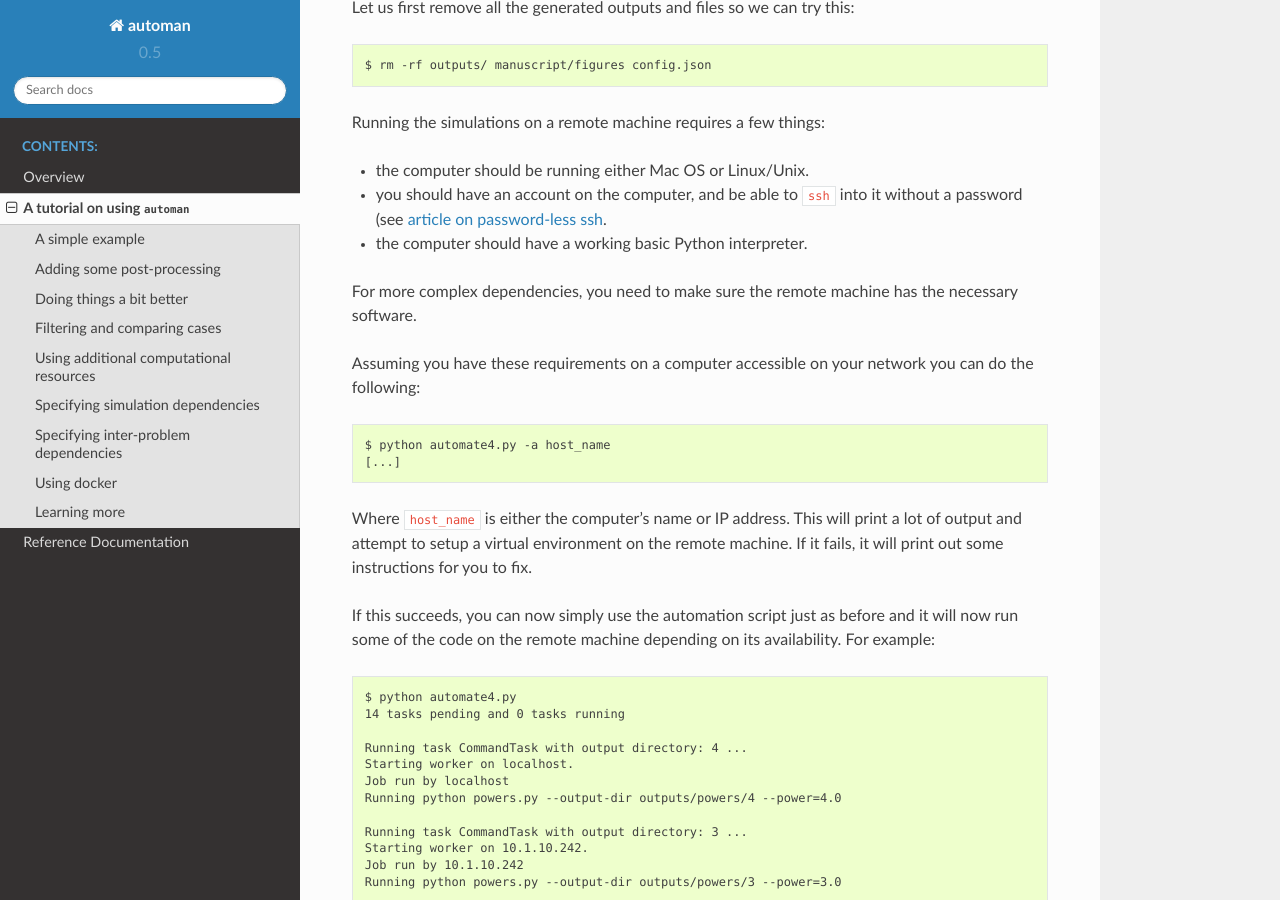
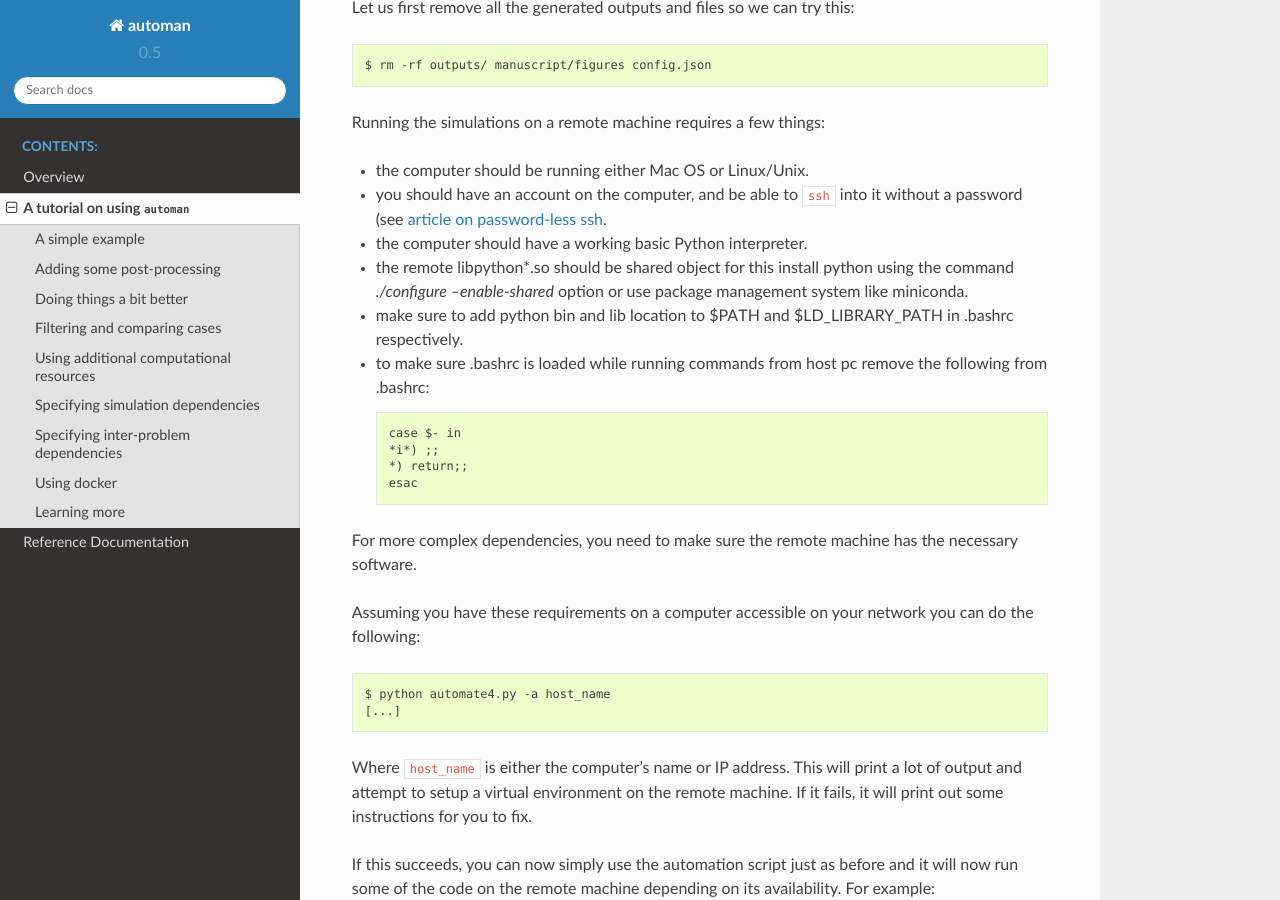
Before and after one commit to pypr/automan, a Sphinx documentation site: the page built from docs/source/tutorial.rst, in a window 1280 px wide and 900 px high, scrolled down 9901 px. Built offline with Sphinx 7.4.7 and the Read the Docs theme 2.0.0, drawn with Linux system fonts in a browser that asks for light colours.

Commit message:
Update tutorial.rst
added few points in adding computational resources

```diff
--- a/docs/source/tutorial.rst
+++ b/docs/source/tutorial.rst
@@ -477,6 +477,14 @@ Running the simulations on a remote machine requires a few things:
   without a password (see `article on password-less ssh
   <http://askubuntu.com/questions/46930/how-can-i-set-up-password-less-ssh-login>`_.
 - the computer should have a working basic Python interpreter.
+- the remote libpython*.so should be shared object for this install python using the command `./configure --enable-shared`       option or use package management system like miniconda.
+- make sure to add python bin and lib location to $PATH and $LD_LIBRARY_PATH in .bashrc respectively.
+- to make sure .bashrc is loaded while running commands from host pc remove the following from .bashrc::
+
+   case $- in
+   *i*) ;;
+   *) return;;
+   esac
 
 For more complex dependencies, you need to make sure the remote machine has
 the necessary software.
```
